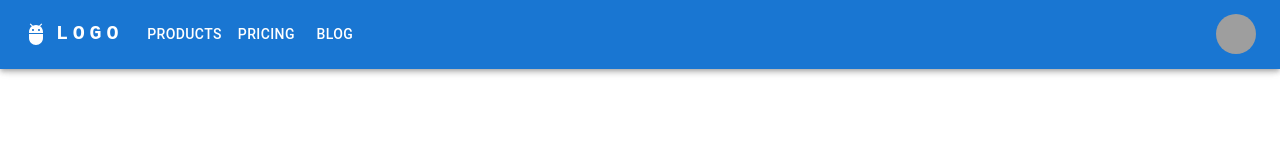
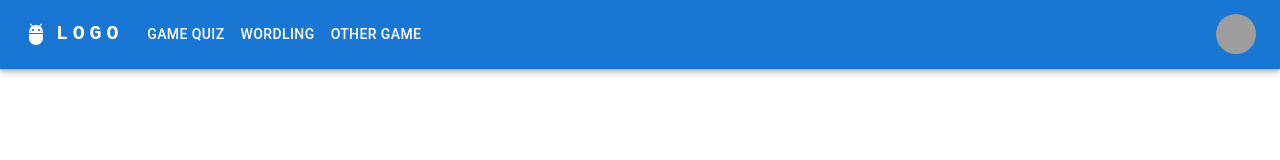
Before and after one commit to axelschein/games-app, a React (Vite) app: page / in a window 1280 px wide. Both pictures are taken after typing "name@example.com", "Sample123" into the empty fields and a click on the button "SIGN IN". Shown: the top 160 px of the page. Built offline with nearby package versions, Linux system fonts and the light colour scheme; grey boxes are pictures that could not be loaded.

Commit message:
add descriptions on nav

```diff
--- a/src/components/Navbar/index.tsx
+++ b/src/components/Navbar/index.tsx
@@ -13,7 +13,7 @@ import Tooltip from '@mui/material/Tooltip';
 import MenuItem from '@mui/material/MenuItem';
 import AdbIcon from '@mui/icons-material/Adb';
 
-const pages = ['Products', 'Pricing', 'Blog'];
+const pages = ['Game Quiz', 'Wordling', 'Other Game'];
 const settings = ['Profile', 'Account', 'Dashboard', 'Logout'];
 
 const NavBar = () => {
```
